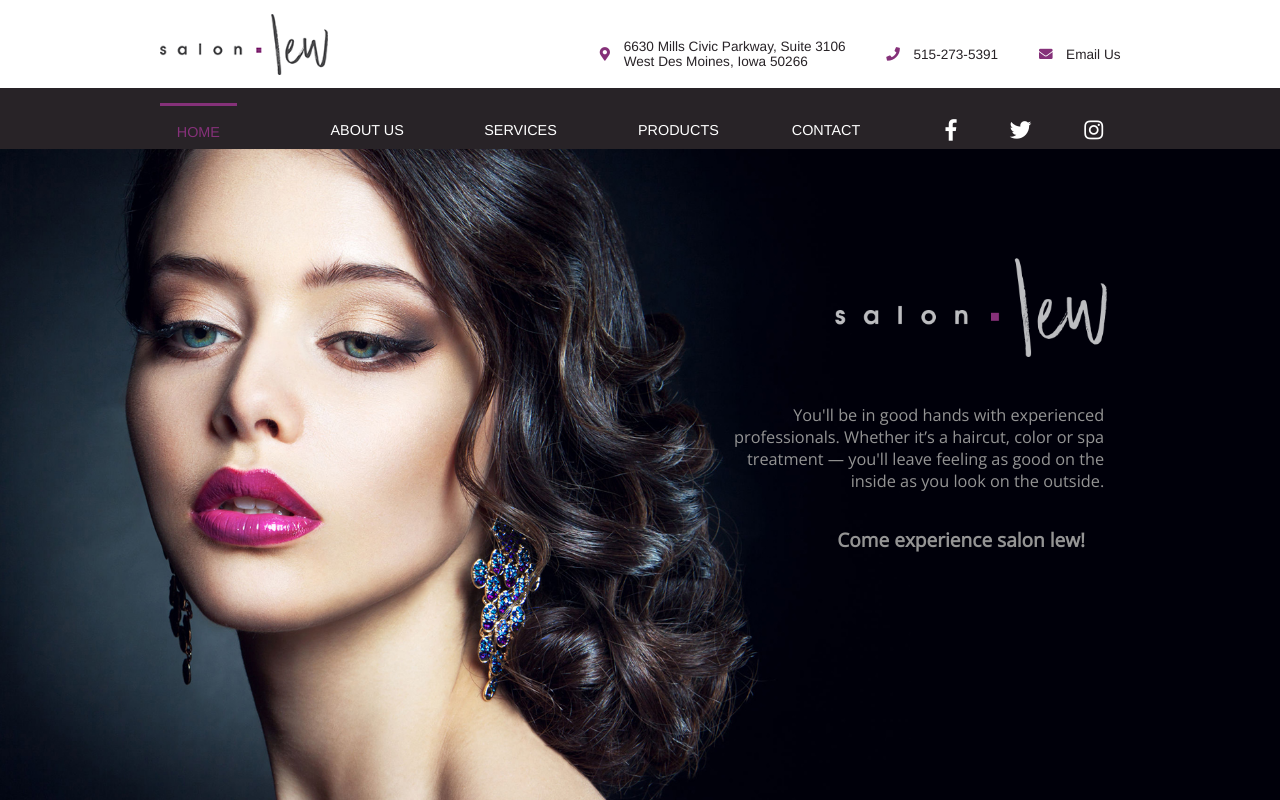
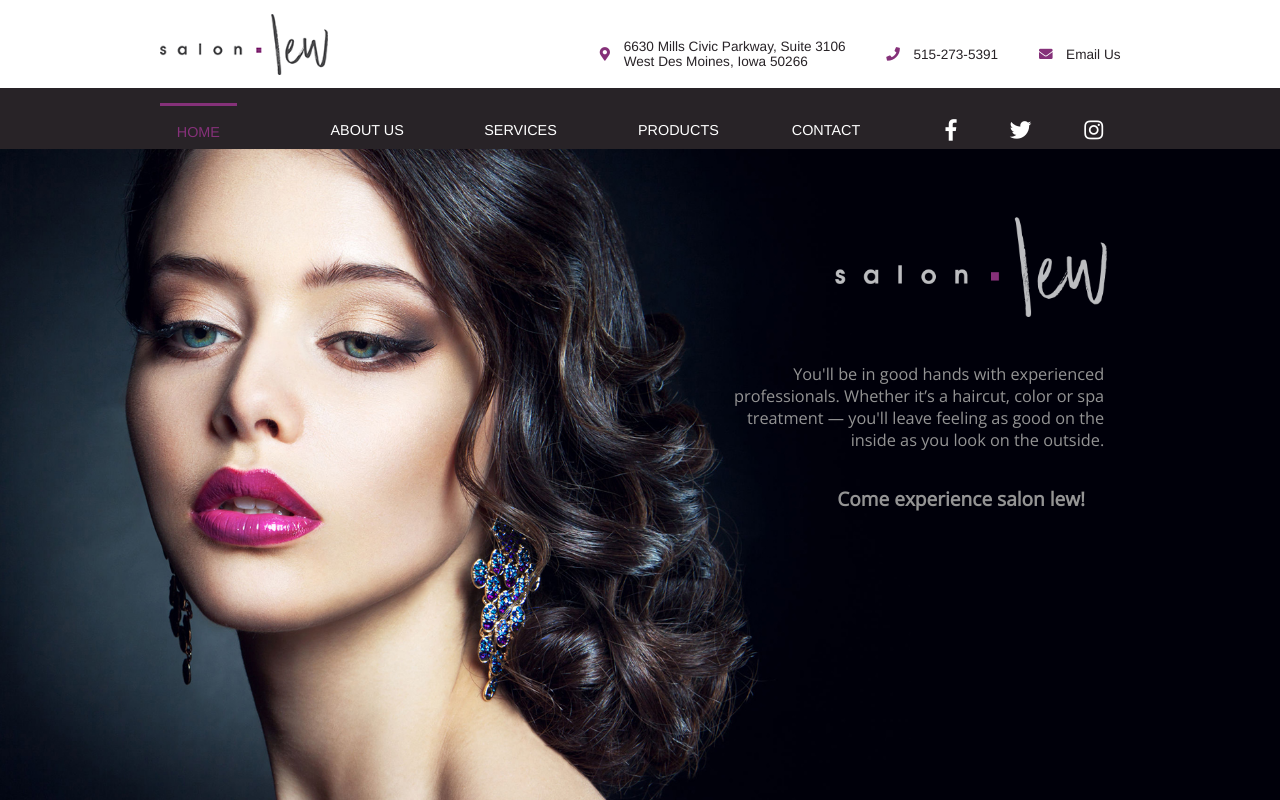
Before and after one commit to onnenon/salonlew_old, a Vue app: page /#/ in a window 1280 px wide. Shown: the top 800 px of the page. Built offline with nearby package versions, Linux system fonts and the light colour scheme.

Commit message:
fixed home logo padding

```diff
--- a/src/components/Home.vue
+++ b/src/components/Home.vue
@@ -189,7 +189,7 @@ h3 {
 .hero img {
   width: 20em;
   max-width: 90vw;
-  padding: 8em 1em 1em 0;
+  padding: 5em 1em 1em 0;
 }
 .hero-text {
   padding: 1em;
@@ -218,6 +218,7 @@ h3 {
   .hours-wrapper {
     flex: 0 1 100%;
     justify-content: center;
+    align-items: center;
   }
   .about-wrapper {
     flex: 0 1 100%;
```
